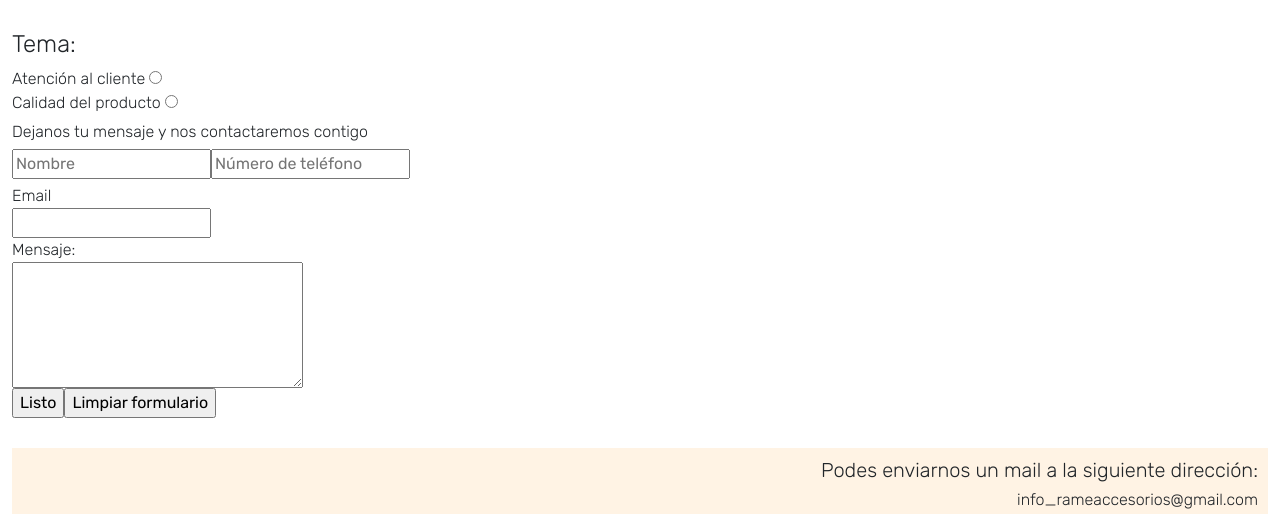
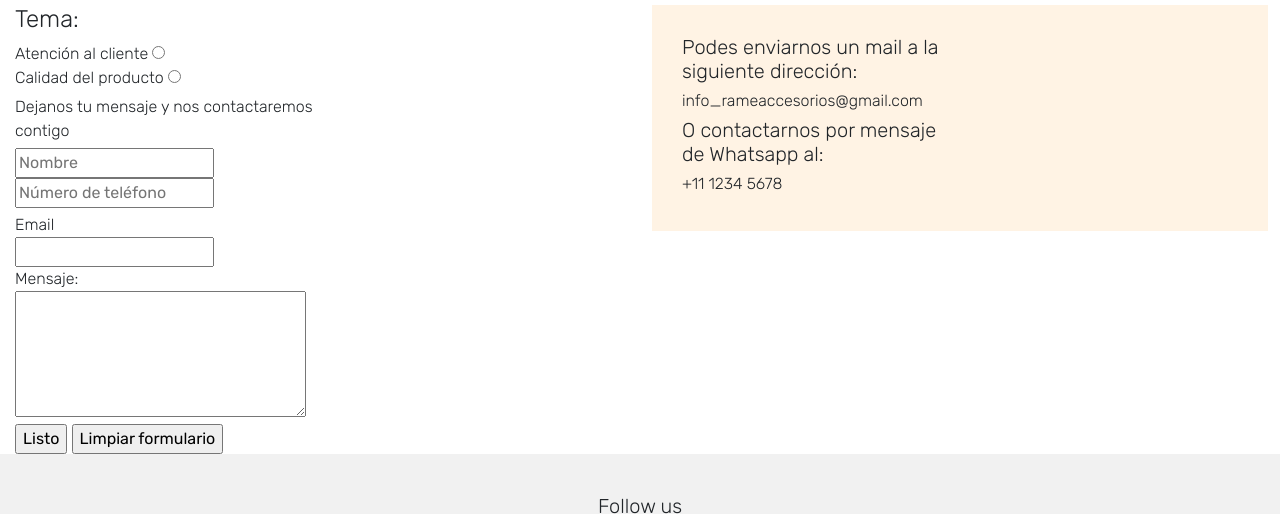
Before and after one commit to luciaBoo/PF-Boo, a website: page pages/contacto.html in a window 1280 px wide. Shown: the part 264-778 px from the top of the page. Drawn offline with nearby package versions, Linux system fonts and the light colour scheme.

Commit message:
modificamos la página contacto

```diff
--- a/pages/contacto.html
+++ b/pages/contacto.html
@@ -55,64 +55,66 @@
         <div class="d-flex justify-content-center col-xl-12 col-12">
             <h1>Contacto</h1>
         </div>
-        <div class="datosP">
-                <div class="col-12 col-xl-6 d-flex align-items-start">
+        <div class="row">
+            <div class="datosP col-12 col-lg-6">
+                    <div class="col-12 col-lg-6">
                         <h4>Tema:</h4>
                     </div>
                 <form action="#">
-                <div class="col-12 col-xl-6 d-flex align-items-start">
+                    <div class="col-12 col-lg-6">
                         <div>
                             Atención al cliente
                             <input type="radio" value="atencioncliente" name="tema">
                         </div>
                     </div>
-                <div class="col-12 col-xl-6 d-flex align-items-start">
+                    <div class="col-12 col-lg-6">
                         <div> Calidad del producto
                             <input type="radio" value="calidad" name="tema">
                         </div>
                     </div>
-                <div class="col-12 col-xl-6 d-flex align-items-start PDG05">
+                    <div class="col-12 col-lg-6 PDG05">
                         <label for="consulta">Dejanos tu mensaje y nos contactaremos contigo</label>
                     </div>
-                <div class="col-12 col-xl-6 d-flex align-items-start PDG05">
+                    <div class="col-12 col-lg-6 PDG05">
                         <input type="text" placeholder="Nombre">
                         <input type="text" placeholder="Número de teléfono">
                     </div>
-                <div class="col-12 col-xl-6 d-flex align-items-start PDG05">
+                    <div class="col-12 col-lg-6 PDG05">
                         <label for="email"class="email">Email </label>
                     </div>
-                <div class="col-12 col-xl-6 d-flex align-items-start">
+                    <div class="col-12 col-lg-6">
                         <input type="email" name="email">
                     </div>
-                <div class="col-12 col-xl-6 d-flex align-items-start">
+                    <div class="col-12 col-lg-6">
                         <label for="mensaje">Mensaje:</label>
                     </div>
-                <div class="col-12 col-xl-6 d-flex align-items-start">
+                    <div class="col-12 col-lg-6">
                         <textarea name="mensaje" cols="30" rows="5"></textarea>
                     </div>
-                <div class="col-12 col-xl-6 d-flex align-items-start">
+                    <div class="col-12 col-lg-6">
                         <input type="submit" value="Listo">
                         <input type="reset" value="Limpiar formulario">
                     </div>
                 </form>
             </div>
-    </main>
-    <div data-aos="fade-up-left" class="PDG30">
-        <div class="bg-pink">
-            <div class="col-xl-12 col-12 d-flex flex-row-reverse">
+            <div class="col-12 col-lg-6">
+                <div class="bg-pink cajaContacto">
+                    <div class="col-lg-6 col-12 ">
                         <h5>Podes enviarnos un mail a la siguiente dirección:</h5>
                     </div>
-            <div class="col-xl-12 col-12 d-flex flex-row-reverse">
+                    <div class="col-lg-6 col-12">
                         <h6>info_rameaccesorios@gmail.com</h6>
                     </div>
-            <div class="col-xl-12 col-12 d-flex flex-row-reverse">
+                    <div class="col-lg-6 col-12">
                         <h5>O contactarnos por mensaje de Whatsapp al:</h5>
                     </div>
-            <div class="col-xl-12 col-12 d-flex flex-row-reverse">
+                    <div class="col-lg-6 col-12">
                         <h6>+11 1234 5678</h6>
                     </div>
                 </div>
             </div>
+        </div>
+    </main>
         <footer class="row">
             <div class="col-xl-12 col-12 d-flex justify-content-center">
                 <h5>Follow us</h5>
--- a/scss/style.scss
+++ b/scss/style.scss
@@ -10,6 +10,9 @@ h1{
     display: inline;
     font-weight: lighter;
 }
+.cajaContacto{
+    padding: 30px;
+}
 .PDG05{padding-top: 5px;}
 .PDG15{padding-top: 15px;}
 .PDG30{padding-top: 30px;}
@@ -18,8 +21,8 @@ h1{
     padding: 10px 50px;
 }
 footer{
-    background-color: rgba(175, 172, 173, 0.171); padding-top: 40px;}
-
+    background-color: rgba(175, 172, 173, 0.171); padding-top: 40px
+}
 @media (max-width:768px)
     {
         h6{font-size:smaller; padding-top: 5px; padding-bottom: 5px;}
```
Also changed, not shown: pages/sucursal.html (+9 -9 lines), css/style.css, 1 other file. Lines whose indentation alone changed are shown as unchanged.
